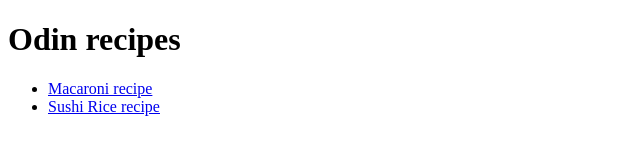
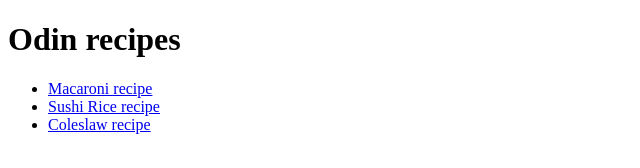
Before and after one commit to lateefat-taiwo/odin-recipes, a plain HTML site: page index.html in a window 1280 px wide. Shown: the whole page, without its empty margins (0-640 px from the left). Drawn offline with Linux system fonts and the light colour scheme.

Commit message:
unorded list for links to all recipes

```diff
--- a/index.html
+++ b/index.html
@@ -10,6 +10,7 @@
     <ul>
         <li><a href="./recipes/macaroni.html">Macaroni recipe</a></li>
         <li><a href="/recipes/sushi.html">Sushi Rice recipe</a></li>
+        <li><a href="/recipes/coleslaw.html">Coleslaw recipe</a></li>
     </ul>
 </body>
 </html>
```
